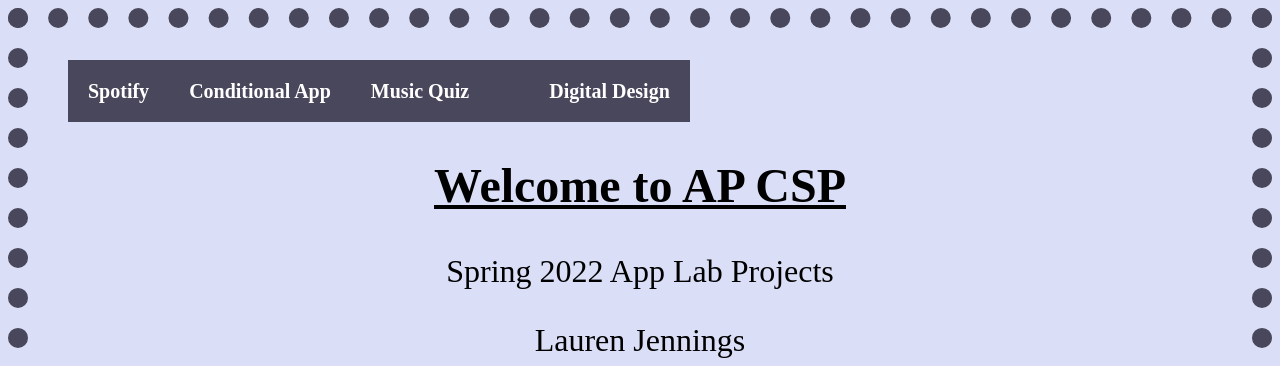
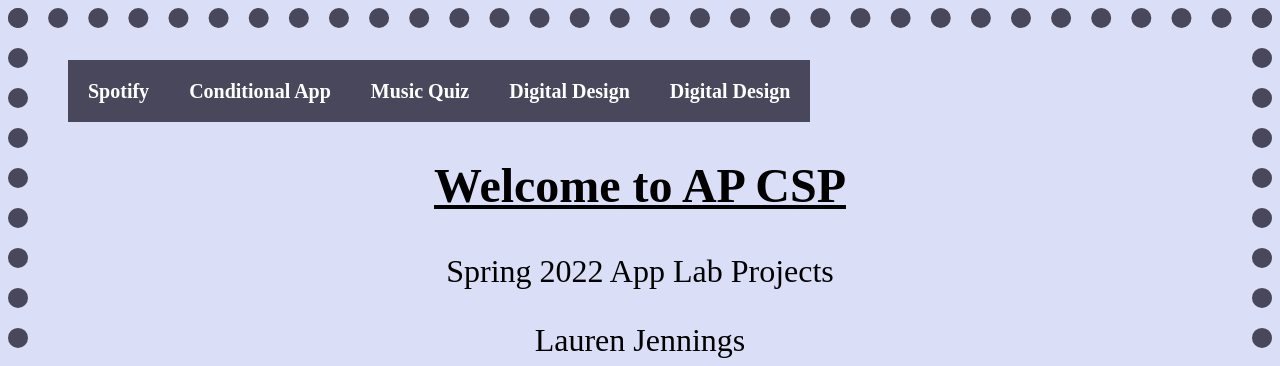
Before and after one commit to WVCS/website-Lsjenn12, a plain HTML site: page index.html in a window 1280 px wide. Shown: the top 366 px of the page. Drawn offline with Linux system fonts and the light colour scheme.

Commit message:
Update index.html

```diff
--- a/index.html
+++ b/index.html
@@ -19,7 +19,7 @@
     <a href"Music.html"> Music Quiz
     </a></li>
   <li>
-    <a href="List.html> Digital Design
+    <a href="List.html"> Digital Design
     </a></li>
  <li>
    <a href="Dig.html"> Digital Design
```
